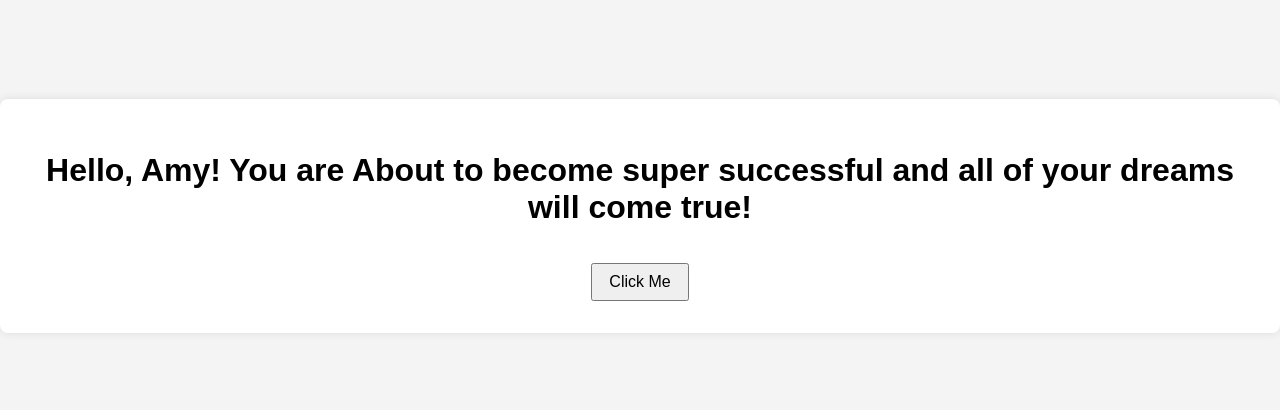
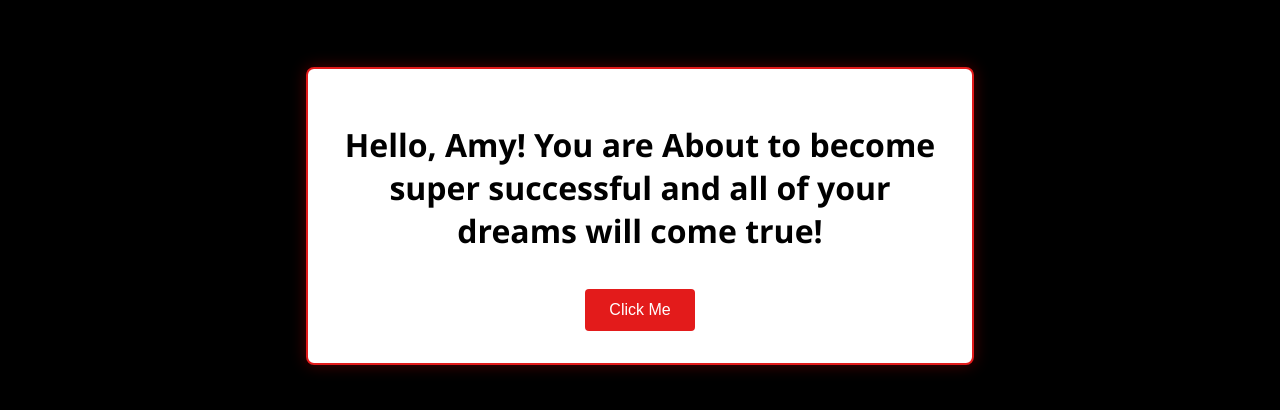
Before and after one commit to HustleHarder86/First-Test, a plain HTML site: page index.html in a window 1280 px wide. Shown: the part 184-594 px from the top of the page. Drawn offline with Linux system fonts and the light colour scheme.

Commit message:
Make web app sleek with red, black, and white design

```diff
--- a/index.html
+++ b/index.html
@@ -6,27 +6,39 @@
     <title>Hello Amy Web App</title>
     <style>
         body {
-            font-family: Arial, sans-serif;
+            font-family: 'Segoe UI', Tahoma, Geneva, Verdana, sans-serif;
             display: flex;
             flex-direction: column;
             align-items: center;
             justify-content: center;
             height: 100vh;
             margin: 0;
-            background-color: #f4f4f4;
+            background-color: #000;
+            color: #fff;
         }
         #main {
             text-align: center;
             background-color: #fff;
+            color: #000;
             padding: 2rem;
             border-radius: 8px;
-            box-shadow: 0 0 10px rgba(0,0,0,0.1);
+            border: 2px solid #e31b1b;
+            box-shadow: 0 0 15px rgba(255, 0, 0, 0.3);
+            max-width: 600px;
         }
         button {
-            padding: 0.5rem 1rem;
+            background-color: #e31b1b;
+            color: #fff;
+            border: none;
+            padding: 0.75rem 1.5rem;
             font-size: 1rem;
             margin-top: 1rem;
+            border-radius: 4px;
             cursor: pointer;
+            transition: background-color 0.3s ease;
+        }
+        button:hover {
+            background-color: #c00000;
         }
     </style>
 </head>
@@ -36,7 +48,7 @@
         <button id="alertBtn">Click Me</button>
     </div>
     <script>
-        document.getElementById('alertBtn').addEventListener('click', function () {
+        document.getElementById('alertBtn').addEventListener('click', () => {
             alert('Button clicked!');
         });
     </script>
```
Also changed, not shown: 1 other file.
